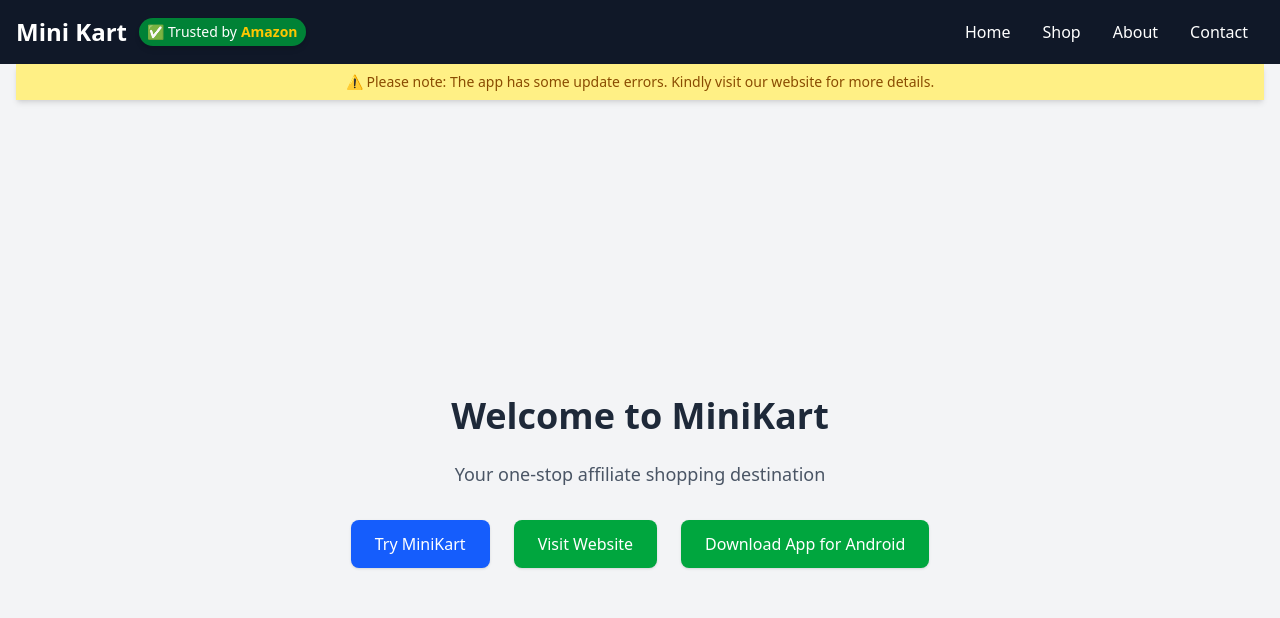
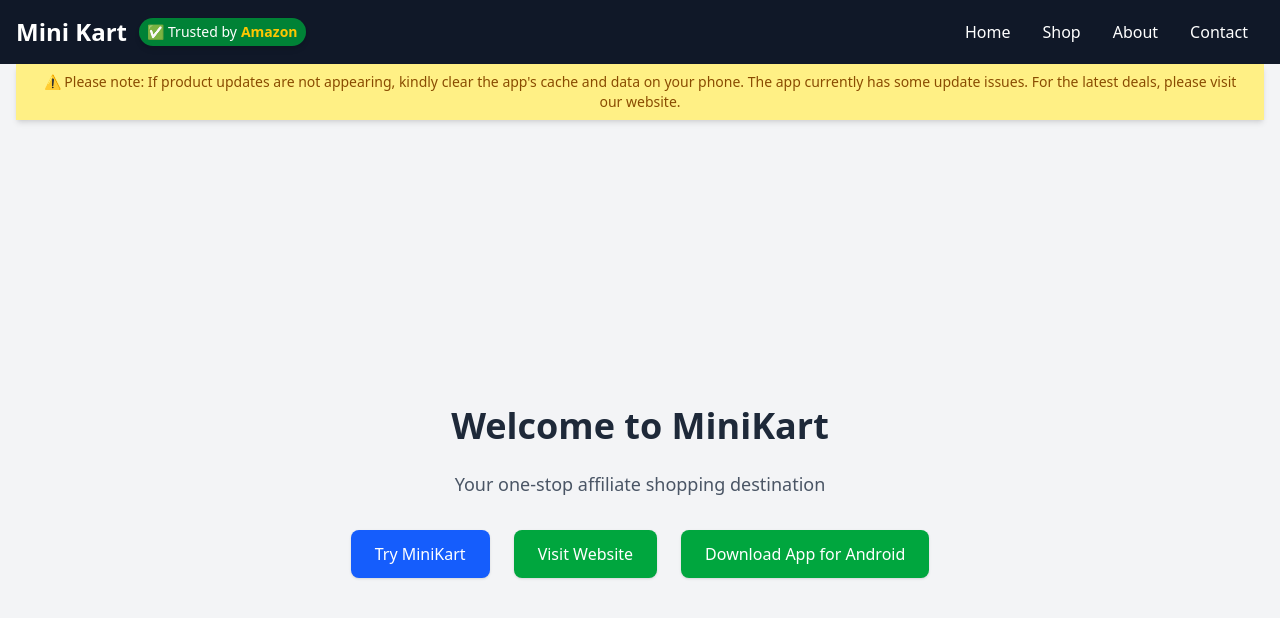
Before and after one commit to Hari428867/ecommerce-app, a React (Vite) app: page / in a window 1280 px wide. Shown: the top 618 px of the page. Built offline with nearby package versions, Linux system fonts and the light colour scheme.

Commit message:
Update Landing.jsx

```diff
--- a/src/Landing.jsx
+++ b/src/Landing.jsx
@@ -7,7 +7,8 @@ const Landing = () => {
 
       {/* 🚨 Top Notice Banner */}
       <div className="bg-yellow-200 text-yellow-800 text-sm font-medium py-2 px-4 w-full shadow-md">
-        ⚠️ Please note: The app has some update errors. Kindly visit our website for more details.
+        ⚠️ Please note: If product updates are not appearing, kindly clear the app's cache and data on your phone. The app currently has some update issues. For the latest deals, please visit our website.
+
       </div>
 
       {/* Main Content */}
@@ -24,11 +25,14 @@ const Landing = () => {
             Try MiniKart
           </Link>
           <a
-            href="https://minikart-ecommerce.netlify.app"
-            className="bg-green-600 text-white px-6 py-3 rounded-lg shadow hover:bg-green-700 transition"
+             href="https://minikart-ecommerce.netlify.app"
+             target="_blank"
+             rel="noopener noreferrer"
+             className="bg-green-600 text-white px-6 py-3 rounded-lg shadow hover:bg-green-700 transition"
           >
             Visit Website
           </a>
+
           <a
             href="https://median.co/share/wzelqp#apk"
             className="bg-green-600 text-white px-6 py-3 rounded-lg shadow hover:bg-green-700 transition"
```
